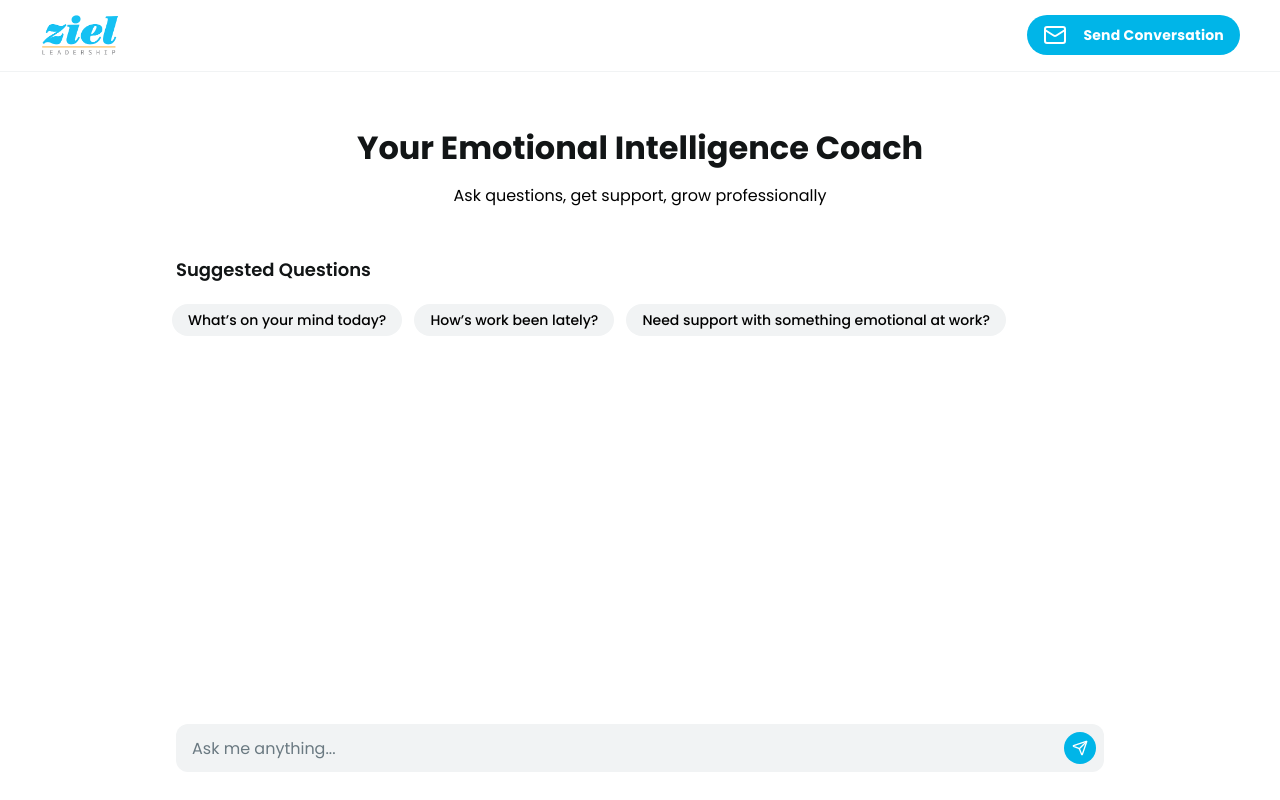
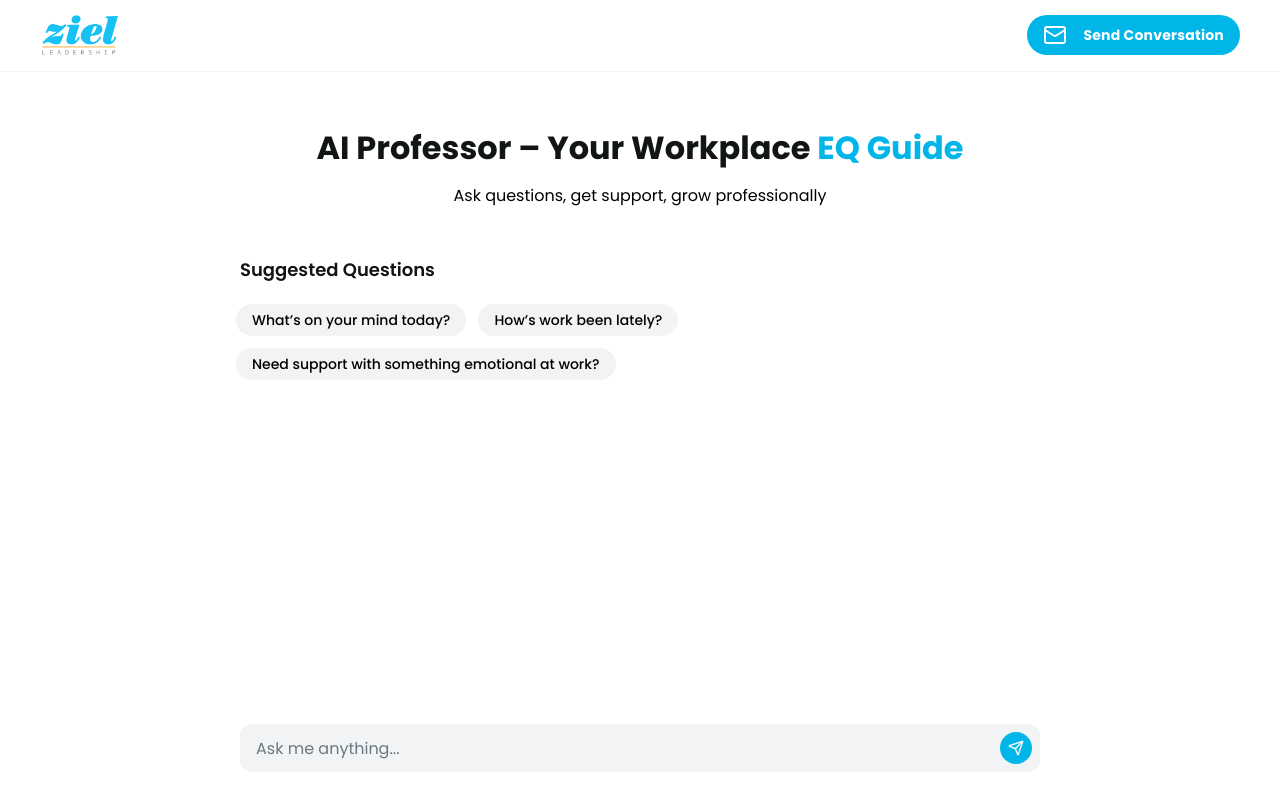
Before and after one commit to kyleziel2/the_professor, a Next.js app: page / in a window 1280 px wide. Built offline with nearby package versions, Linux system fonts and the light colour scheme.

Commit message:
fix: made the icons appears at the end of the message, canged the width of the container, and changed the text of the header

```diff
--- a/src/app/page.tsx
+++ b/src/app/page.tsx
@@ -67,10 +67,11 @@ const HomePage = () => {
   return (
     <div>
       <NavigationBar messages={messages} />
-      <div className="sm:px-12  md:px-40">
+      <div className="sm:px-12 md:px-20 lg:px-56">
         <div className="text-center py-8">
           <h1 className="text-[#121516] text-[1.5rem] md:text-[2rem] font-bold pb-3 pt-5">
-            Your Emotional Intelligence Coach
+            AI Professor – Your Workplace
+            <span className="text-[#00B5E8]"> EQ Guide</span>
           </h1>
           <h5>Ask questions, get support, grow professionally</h5>
         </div>
@@ -113,7 +114,10 @@ const HomePage = () => {
           {isTyping && <TypingIndicator />}
         </div>
         <div className="px-4 py-3 fixed bottom-0 w-full left-0 bg-white">
-          <form className="sm:px-12  md:px-40 py-4" onSubmit={handleSubmit}>
+          <form
+            className="sm:px-12  md:px-20 lg:px-56 py-4"
+            onSubmit={handleSubmit}
+          >
             <label className="flex flex-col min-w-40 h-12 w-full">
               <div className="flex w-full flex-1 items-stretch rounded-xl h-full relative">
                 <input
--- a/src/components/Message.tsx
+++ b/src/components/Message.tsx
@@ -19,10 +19,16 @@ const formatDate = (date: Date) => {
 export const Message = ({ content, role, timestamp }: MessageProps) => {
   return (
     <div
-      className={`flex gap-3 p-4 ${role === "user" ? "flex-row-reverse text-right" : "text-left"}`}
+      className={`flex items-end gap-3 p-4 ${
+        role === "user" ? "flex-row-reverse text-right" : "text-left"
+      }`}
     >
       <div
-        className={`flex items-center justify-center w-10 h-10 rounded-full ${role === "assistant" ? "text-[#111518] bg-[#f0f3f4]" : "text-white bg-[#00B5E8]"}`}
+        className={`flex items-center justify-center w-10 h-10 rounded-full ${
+          role === "assistant"
+            ? "text-[#111518] bg-[#f0f3f4]"
+            : "text-white bg-[#00B5E8]"
+        }`}
       >
         {role === "user" ? (
           <User className="size-5" />
@@ -30,22 +36,21 @@ export const Message = ({ content, role, timestamp }: MessageProps) => {
           <GraduationCap className="size-5" />
         )}
       </div>
-      <div className="flex flex-1 flex-col items-stretch gap-2">
-        <div className="flex flex-col gap-1">
-          <div>
+
+      <div className="flex flex-col gap-1 max-w-[80%]">
         <p className="text-[#637c88] text-sm font-normal">
           {role === "user" ? "User" : "Professor"}
         </p>
-          </div>
-          <div>
         <p
-              className={`inline-flex ${role === "assistant" ? "text-[#111518] bg-[#f0f3f4]" : "text-white bg-[#00B5E8]"} text-[#111518] rounded-xl px-4 py-3 text-base font-normal`}
+          className={`inline-block w-fit break-words rounded-xl px-4 py-3 text-base font-normal ${
+            role === "assistant"
+              ? "text-[#111518] bg-[#f0f3f4]"
+              : "text-white bg-[#00B5E8]"
+          }`}
         >
           {content}
         </p>
       </div>
     </div>
-      </div>
-    </div>
   );
 };
```
Lines whose indentation alone changed are shown as unchanged.
